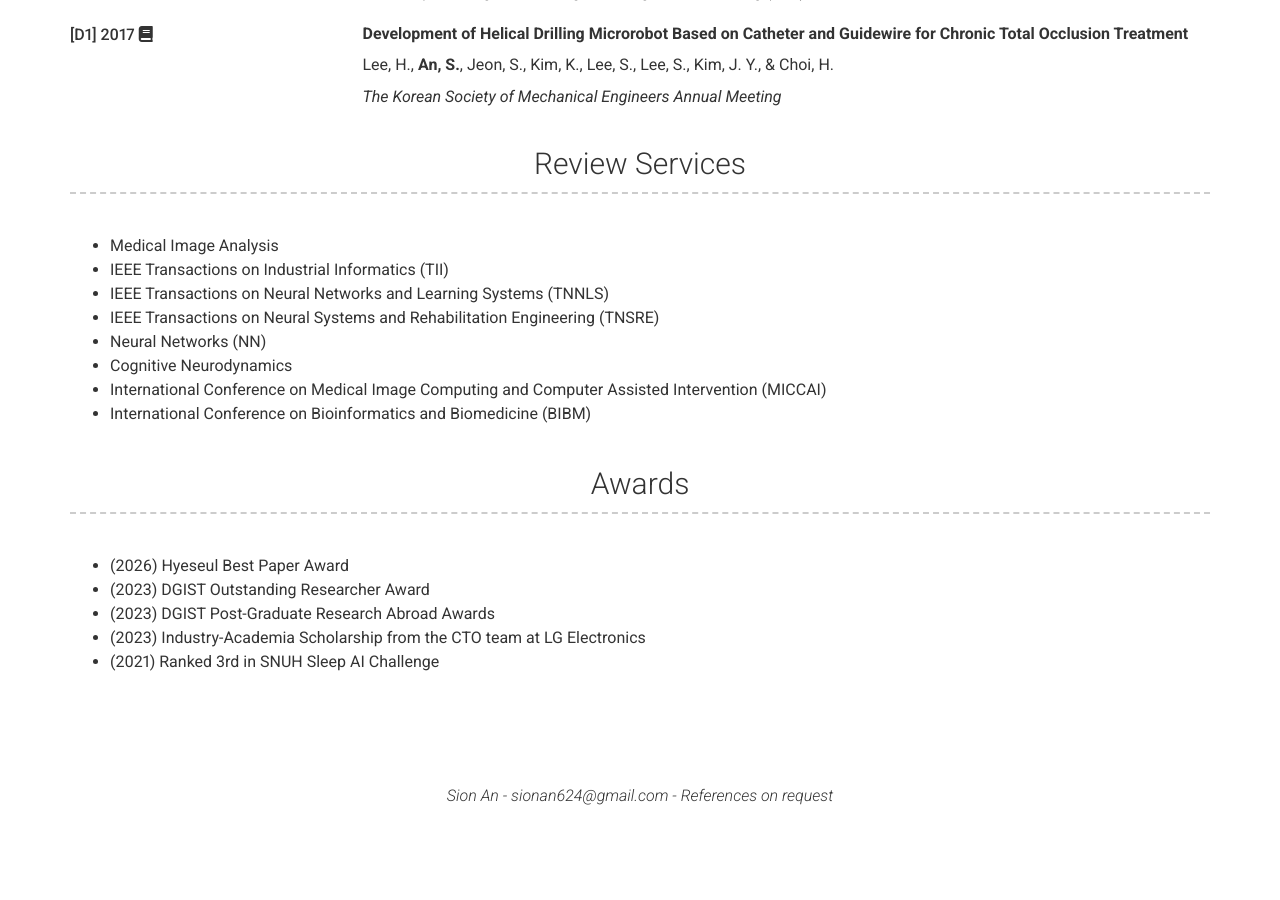
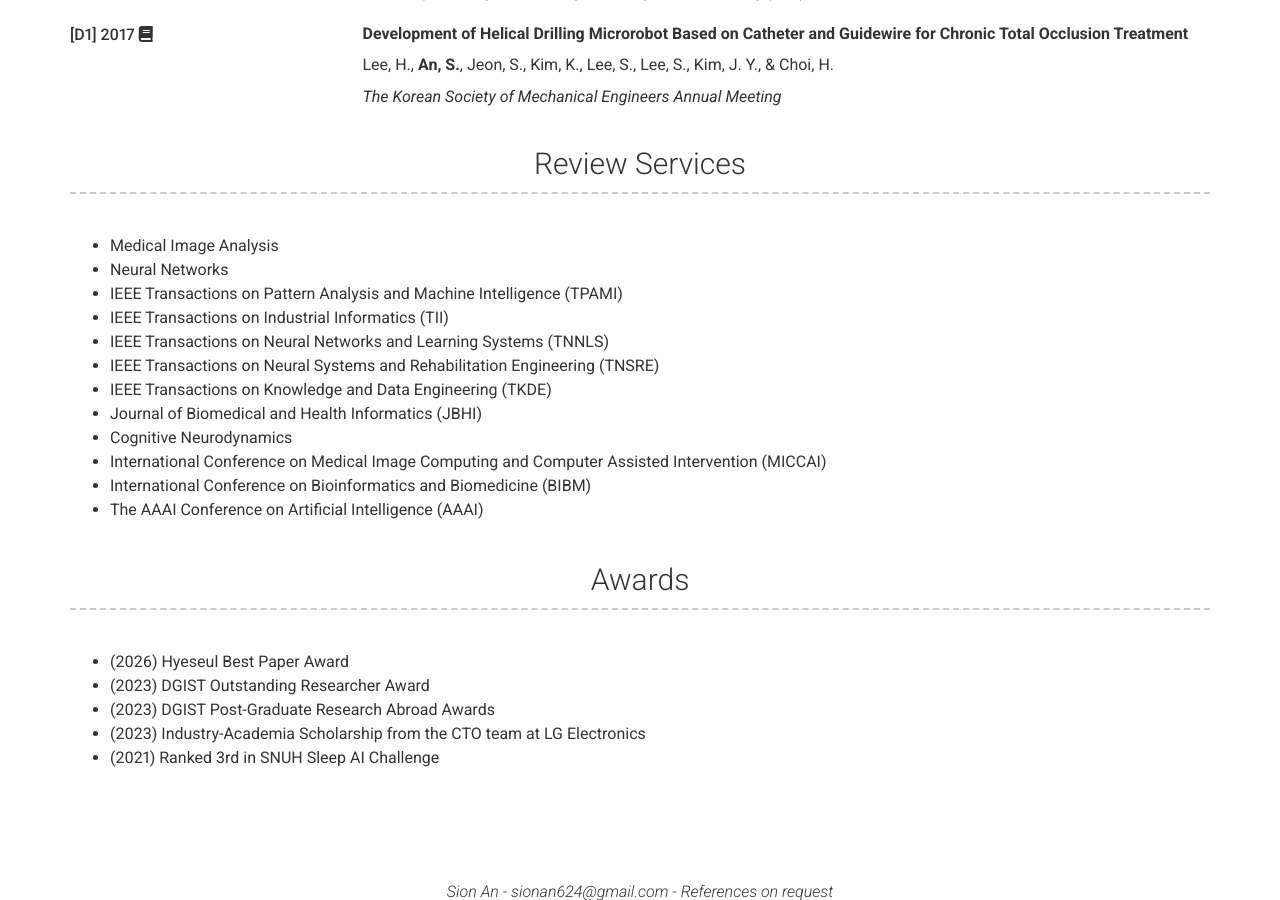
Before and after one commit to SionAn/sionan.github.io, a Jekyll site: the page built from index.md, in a window 1280 px wide and 900 px high, scrolled down 3403 px. Built offline with Jekyll 4.4.1, drawn with Linux system fonts in a browser that asks for light colours; nearby versions of some CDN libraries; before the commit the page ends 4219 px from its top, so only the background shows below that.

Commit message:
update_20260326

```diff
--- a/_config.yml
+++ b/_config.yml
@@ -317,13 +317,17 @@ content:
     layout: text
     content: |
       - Medical Image Analysis
+      - Neural Networks
+      - IEEE Transactions on Pattern Analysis and Machine Intelligence (TPAMI)
       - IEEE Transactions on Industrial Informatics (TII)
       - IEEE Transactions on Neural Networks and Learning Systems (TNNLS)
       - IEEE Transactions on Neural Systems and Rehabilitation Engineering (TNSRE)
-      - Neural Networks (NN)
+      - IEEE Transactions on Knowledge and Data Engineering (TKDE)
+      - Journal of Biomedical and Health Informatics (JBHI)
       - Cognitive Neurodynamics
       - International Conference on Medical Image Computing and Computer Assisted Intervention (MICCAI)
       - International Conference on Bioinformatics and Biomedicine (BIBM)
+      - The AAAI Conference on Artificial Intelligence (AAAI)
 
   - title: Awards
     layout: text
```
